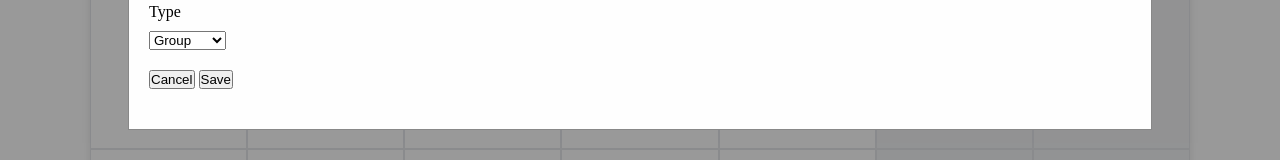
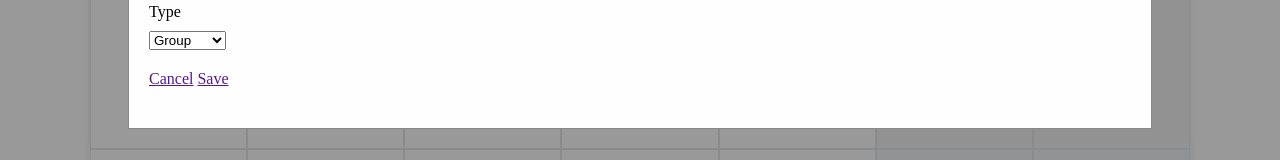
Before and after one commit to hamzalafsioui/calendar-Reservation-Planning, a plain HTML site: page index.html in a window 1280 px wide. Both pictures are taken after a click on the element "10". Shown: the part 366-526 px from the top of the page. Drawn offline with Linux system fonts and the light colour scheme.

Commit message:
remove buttons and use only a

```diff
--- a/index.html
+++ b/index.html
@@ -102,8 +102,8 @@
           </div>
           <div class="form-field">
             <div class="buttons">
-              <a href="" class="btn-cancel"><button>Cancel</button></a>
-              <a href="" class="btn-save"><button>Save</button></a>
+              <a href="" class="btn-cancel">Cancel</a>
+              <a href="" class="btn-save" id="btn-save">Save</a>
             </div>
           </div>
         </form>
```
